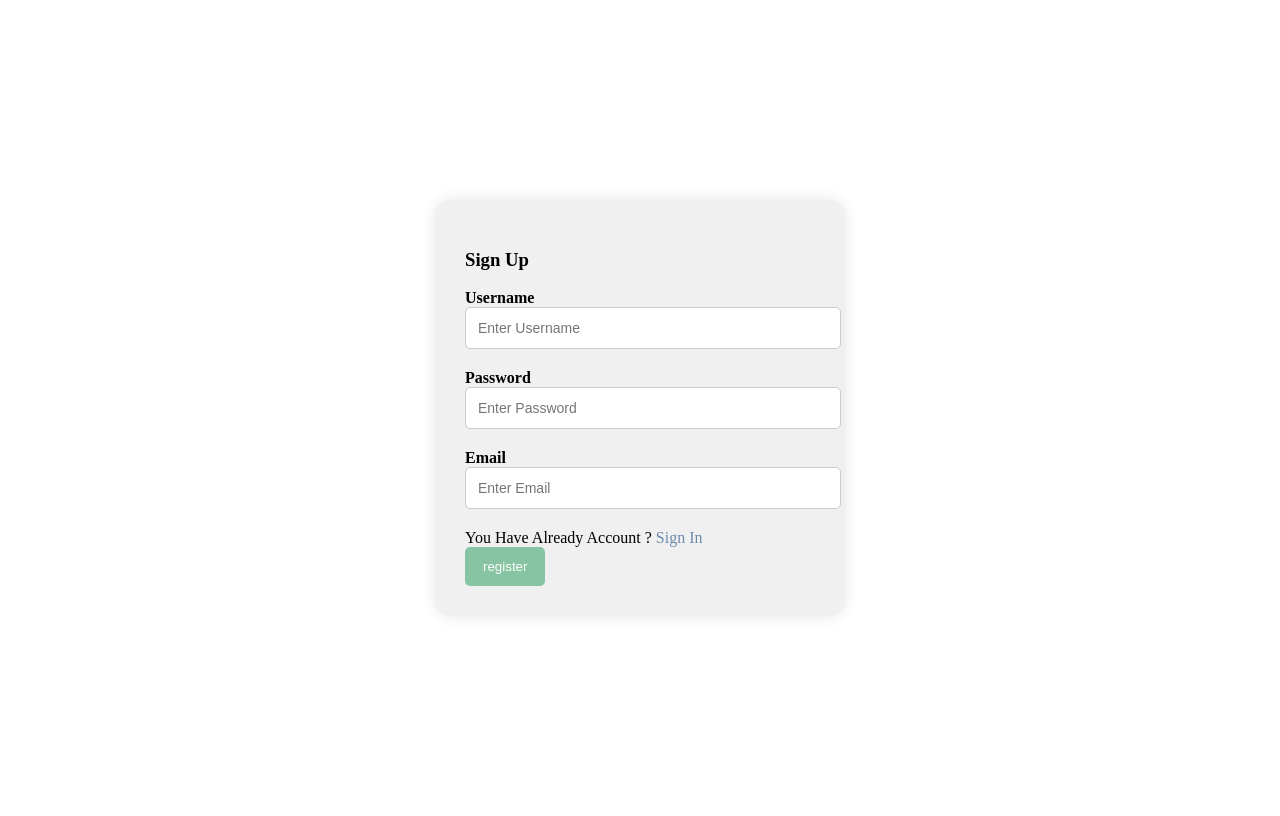
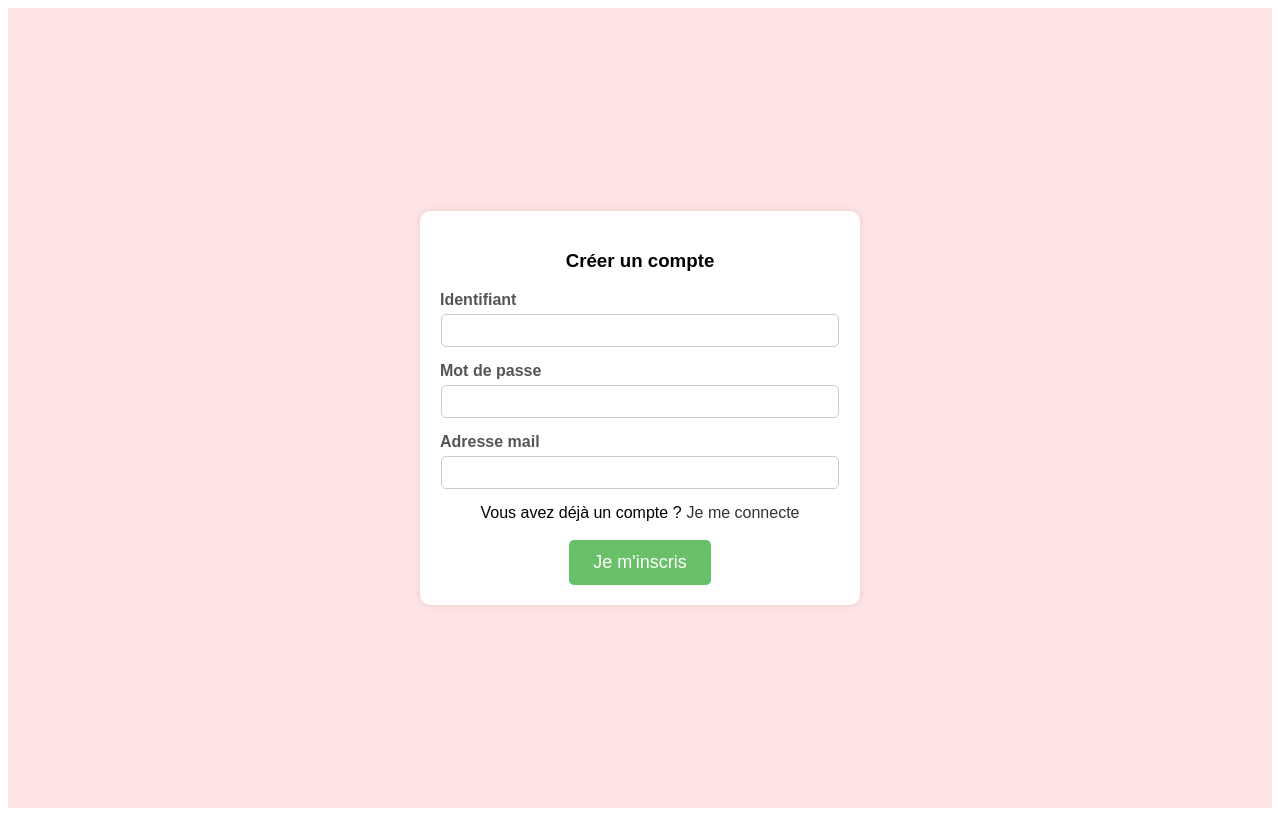
Before and after one commit to DevCode01/tpangular, an Angular app: page /register in a window 1280 px wide. Built offline with nearby package versions, Linux system fonts and the light colour scheme.

Commit message:
on essaie de rendre ca plus joli et je modifie les tests

```diff
--- a/src/app/list-course/list-course.component.css
+++ b/src/app/list-course/list-course.component.css
@@ -1,83 +1,76 @@
-.container {
+body {
+    font-family: Arial, sans-serif;
+    background-color: #f0f0f0;
+    margin: 0;
+    padding: 0;
+  }
+
+  .container {
     margin: 20px auto;
     padding: 20px;
-    max-width: 400px;
-    border: 1px solid #ccc;
+    background-color: #fff;
+    border-radius: 8px;
+    box-shadow: 0 2px 4px rgba(0, 0, 0, 0.1);
+    max-width: 800px;
+  }
+
+  .btn-logout {
+    background-color: #e74c3c;
+    color: #fff;
+    border: none;
+    padding: 10px 20px;
     border-radius: 5px;
-    box-shadow: 0 2px 4px rgba(0, 0, 0, 0.1);
-    background-color: #fff;
+    cursor: pointer;
+    transition: background-color 0.3s ease;
+  }
+
+  .btn-logout:hover {
+    background-color: #c0392b;
   }
 
   .form-box {
+    padding: 15px;
+  }
+
+  .form-group {
     margin-bottom: 20px;
   }
 
-  .form-group {
-    margin-bottom: 15px;
+  .course-list {
+    max-width: 800px;
   }
 
-  label {
-    font-weight: bold;
-    display: block;
-    margin-bottom: 5px;
+  .course-table {
+    width: 100%;
+    border-collapse: collapse;
+    margin-top: 20px;
   }
 
-  .input-field {
-    width: 100%;
-    padding: 8px;
+  .course-table th,
+  .course-table td {
     border: 1px solid #ccc;
-    border-radius: 4px;
+    padding: 10px;
+    text-align: left;
   }
 
-  .btn {
-    padding: 10px 20px;
-    border: none;
-    border-radius: 4px;
-    cursor: pointer;
-    transition: background-color 0.3s;
+  .course-table th {
+    background-color: #f2f2f2;
   }
 
-  .btn-success {
-    background-color: #28a745;
-    color: #fff;
+  .course-item {
+    border: none;
   }
 
-  .btn-danger {
-    background-color: #dc3545;
+  .btn-create-course {
+    background-color: #2ecc71;
     color: #fff;
+    border: none;
+    padding: 10px 20px;
+    border-radius: 5px;
+    cursor: pointer;
+    transition: background-color 0.3s ease;
   }
 
-  ul {
-    list-style-type: none;
-    padding-left: 0;
+  .btn-create-course:hover {
+    background-color: #27ae60;
   }
-
-  li {
-    display: flex;
-    justify-content: space-between;
-    align-items: center;
-    padding: 10px 0;
-    border-bottom: 1px solid #ccc;
-  }
-
-  li:last-child {
-    border-bottom: none;
-  }
-
-  @media (max-width: 576px) {
-    .container {
-      max-width: 100%;
-    }
-  }
-  btn-logout {
-    position: absolute;
-    top: 10px;
-    right: 10px;
-    padding: 8px 16px;
-    border: none;
-    border-radius: 4px;
-    cursor: pointer;
-    transition: background-color 0.3s;
-    background-color: #dc3545;
-    color: #fff;
-  }
--- a/src/app/list-course/list-course.component.html
+++ b/src/app/list-course/list-course.component.html
@@ -2,25 +2,38 @@
 
 <div class="container">
     <form [formGroup]="courseForm" (ngSubmit)="createCourse()" class="form-box">
-      <h3>Create New Course</h3>
+      <h3>Créer une nouvelle course</h3>
       <div class="form-group">
-        <label>Course Name</label>
-        <input type="text" formControlName="courseName" class="form-control mb-3 mt-3" placeholder="Enter Course Name" />
+        <label>Nom de la course</label>
+        <input type="text" formControlName="courseName" class="form-control mb-3 mt-3" />
       </div>
 
       <div class="form-group">
-        <label>Location (City Name)</label>
-        <input type="text" formControlName="location" class="form-control mb-3 mt-3" placeholder="Enter Location" />
+        <label>Lieu</label>
+        <input type="text" formControlName="location" class="form-control mb-3 mt-3"/>
       </div>
 
       <br />
-      <button type="submit" class="btn btn-success">Create Course</button>
+      <button type="submit" class="btn btn-success">Ajouter une course</button>
     </form>
-    <h3>Course List</h3>
-    <ul>
-      <li *ngFor="let course of courses">
-        {{ course.courseName }} - {{ course.location }}
-        <button class="btn btn-danger" (click)="deleteCourse(course.id)">Delete</button>
-      </li>
-    </ul>
+    <h3>Les différentes courses :</h3>
+    <table class="course-table">
+      <thead>
+        <tr>
+          <th>Nom de la course</th>
+          <th>Lieu</th>
+          <th>Actions</th>
+        </tr>
+      </thead>
+      <tbody>
+        <tr *ngFor="let course of courses" class="course-item">
+          <td>{{ course.courseName }}</td>
+          <td>{{ course.location }}</td>
+          <td>
+            <button class="btn btn-danger" (click)="deleteCourse(course.id)">Delete</button>
+          </td>
+        </tr>
+      </tbody>
+    </table>
+
   </div>
--- a/src/app/login/login.component.html
+++ b/src/app/login/login.component.html
@@ -1,17 +1,17 @@
 <div class="container">
     <form [formGroup]="login" (ngSubmit)="logindata(login)" class="form-box">
-      <h3 class="form-title">Login</h3>
+      <h3 class="form-title">Connexion</h3>
       <div class="form-group left-align">
-        <label for="username">Username</label>
+        <label for="username">Identifiant</label>
         <input type="text" id="username" formControlName="username" class="form-control" />
       </div>
 
       <div class="form-group left-align">
-        <label for="password">Password</label>
+        <label for="password">Mot de passe</label>
         <input type="password" id="password" formControlName="password" class="form-control"  />
       </div>
       <div class="create-account">
-        <p class="account-text">Don't have an account? <a class="button no-blue" routerLink="/register" routerLinkActive="activebutton" ariaCurrentWhenActive="page">Create a new account</a></p>
+        <p class="account-text">Vous n'avez pas de compte ? <a class="button no-blue" routerLink="/register" routerLinkActive="activebutton" ariaCurrentWhenActive="page">Je m'inscris !</a></p>
       </div>
       <button type="submit" class="btn btn-success">Login</button>
     </form>
--- a/src/app/register/register.component.css
+++ b/src/app/register/register.component.css
@@ -2,51 +2,84 @@
     display: flex;
     justify-content: center;
     align-items: center;
-    height: 100vh;
+    min-height: 100vh;
+    background-color: #ffe5e5; /* Couleur pastel */
+    font-family: 'Arial', sans-serif;
   }
 
   .form-box1 {
-    background-color: #f0f0f0;
-    padding: 30px;
-    border-radius: 15px;
-    box-shadow: 0px 0px 15px rgba(0, 0, 0, 0.1);
-    width: 350px;
+    background-color: #fff;
+    border-radius: 10px;
+    box-shadow: 0 0 10px rgba(0, 0, 0, 0.1);
+    padding: 20px;
+    width: 400px;
+    text-align: center;
+    margin: 0 auto; /* Centrer le formulaire horizontalement */
+  }
+
+  .form-title {
+    color: #333;
+    font-size: 24px;
+    margin-bottom: 15px;
   }
 
   .form-group {
-    margin-bottom: 20px;
+    margin-bottom: 15px;
+  }
+
+  .left-align {
+    text-align: left;
   }
 
   .form-group label {
+    display: block;
     font-weight: bold;
+    margin-bottom: 5px;
+    color: #555;
+    text-align: left;
   }
 
   .form-control {
-    width: 100%;
-    padding: 12px;
+    width: 95%;
+    padding: 8px;
     border: 1px solid #ccc;
     border-radius: 5px;
+    text-align: left;
+  }
+
+  .create-account {
+    margin-top: 15px;
+    font-size: 14px;
+    color: #888;
+  }
+
+  .account-text {
+    margin-bottom: 5px;
+    color: #888;
     font-size: 14px;
   }
 
+  .button {
+    display: inline-block;
+    margin-left: 5px;
+    color: #333;
+    text-decoration: none;
+  }
+
+  .no-blue:hover {
+    text-decoration: none;
+  }
+
   .btn-success {
-    background-color: #87c4a3;
-    color: white;
+    background-color: #6abf69;
+    color: #fff;
     border: none;
-    padding: 12px 18px;
     border-radius: 5px;
+    padding: 12px 24px;
     cursor: pointer;
+    font-size: 18px;
   }
 
   .btn-success:hover {
-    background-color: #6aa883;
+    background-color: #5da65d;
   }
-
-  a {
-    text-decoration: none;
-    color: #6e8aad;
-  }
-
-  a:hover {
-    text-decoration: underline;
-  }
--- a/src/app/register/register.component.html
+++ b/src/app/register/register.component.html
@@ -1,27 +1,28 @@
 <div class="container">
     <form [formGroup]="signup" (ngSubmit)="signupdata(signup)" class="form-box1">
-        <h3>Sign Up </h3>
+        <h3>Créer un compte </h3>
         <div class="form-group">
-            <label>Username</label>
-            <input type="text" formControlName="username" class="form-control mb-3 mt-3" placeholder="Enter Username"/>
+            <label>Identifiant</label>
+            <input type="text" formControlName="username" class="form-control mb-3 mt-3"/>
         </div>
         <div class="form-group">
-            <label>Password</label>
-            <input type="password" formControlName="password" class="form-control mb-3 mt-3" placeholder="Enter Password"/>
+            <label>Mot de passe</label>
+            <input type="password" formControlName="password" class="form-control mb-3 mt-3"/>
         </div>
         <div class="form-group">
-            <label>Email</label>
-            <input type="email" formControlName="email" class="form-control mb-3 mt-3" placeholder="Enter Email"/>
+            <label>Adresse mail</label>
+            <input type="email" formControlName="email" class="form-control mb-3 mt-3" />
         </div>
 
-        <span>You Have Already Account ?</span>
+        <span>Vous avez déjà un compte ?</span>
         <a class="button"
             routerLink="/login"
             routerLinkActive="activebutton"
             ariaCurrentWhenActive="page">
-            Sign In
+            Je me connecte
         </a>         <br/>
-        <button type="submit" class="btn btn-success">register</button>
+        <br>
+        <button type="submit" class="btn btn-success">Je m'inscris</button>
 
     </form>
 </div>
```
Also changed, not shown: bdd.json (+1 -25 lines).
